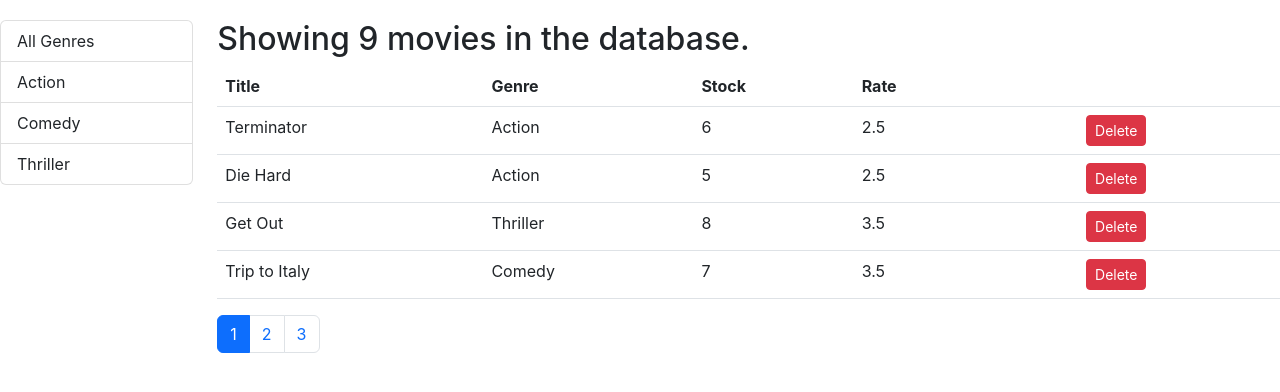
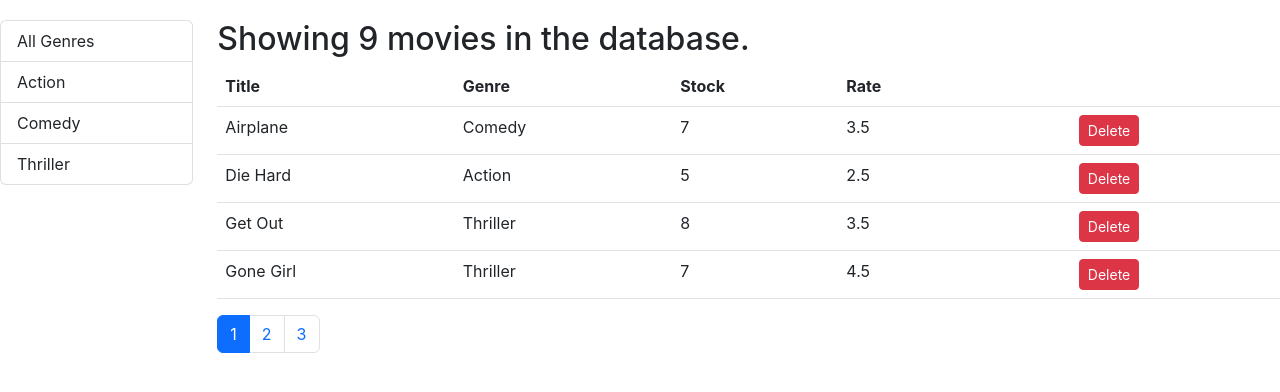
Before and after one commit to ducanh4531/my-app, a React (Create React App) app: page / in a window 1280 px wide. Shown: the top 392 px of the page. Built offline with nearby package versions, Linux system fonts and the light colour scheme; the HTML template or start-up script is replaced by a standard one.

Commit message:
implement sorting feature

```diff
--- a/src/components/common/like.jsx
+++ b/src/components/common/like.jsx
@@ -3,11 +3,10 @@ const Like = ({ liked, onLike }) => {
 		<>
 			<i
 				onClick={onLike}
-				className={`btn btn-default btn-sm fa fa-heart${
+				className={`clickable btn btn-default btn-sm fa fa-heart${
 					liked ? "" : "-o"
 				}`}
 				aria-hidden="true"
-				cursor="pointer"
 			></i>
 		</>
 	);
--- a/src/components/common/listGroup.jsx
+++ b/src/components/common/listGroup.jsx
@@ -6,14 +6,12 @@ const ListGroup = ({
 	valueProperty,
 }) => {
 	return (
-		<>
 		<ul className="list-group">
 			{items.map((item) => (
 				<li
-						style={{ cursor: "pointer" }}
 					onClick={() => onItemSelect(item)}
 					key={item[valueProperty]}
-						className={`list-group-item ${
+					className={`clickable list-group-item ${
 						selectedItem === item ? "active" : ""
 					}`}
 				>
@@ -21,7 +19,6 @@ const ListGroup = ({
 				</li>
 			))}
 		</ul>
-		</>
 	);
 };
 
--- a/src/components/common/pagination.jsx
+++ b/src/components/common/pagination.jsx
@@ -13,11 +13,7 @@ const Pagination = ({ pageSize, itemsCount, currentPage, onPageChange }) => {
 		<nav aria-label="Page navigation">
 			<ul className="pagination">
 				{pages.map((page) => (
-					<li
-						key={page}
-						className="page-item"
-						style={{ cursor: "pointer" }}
-					>
+					<li key={page} className="clickable page-item">
 						<a
 							className={`page-link ${
 								page === currentPage ? "active" : ""
--- /dev/null
+++ b/src/components/common/table.jsx
@@ -0,0 +1,17 @@
+import TableHeader from "./tableHeader";
+import TableBody from "./tableBody";
+
+const Table = ({ columns, sortColumn, onSort, data }) => {
+	return (
+		<table className="table">
+			<TableHeader
+				columns={columns}
+				sortColumn={sortColumn}
+				onSort={onSort}
+			/>
+			<TableBody data={data} columns={columns} />
+		</table>
+	);
+};
+
+export default Table;
--- /dev/null
+++ b/src/components/common/tableBody.jsx
@@ -0,0 +1,28 @@
+import _ from "lodash";
+
+const TableBody = ({ data, columns }) => {
+	const renderCell = (item, column) => {
+		if (column.content) return column.content(item);
+		return _.get(item, column.path);
+	};
+
+	const createKey = (item, column) => {
+		return item._id + (column.path || column.key);
+	};
+
+	return (
+		<tbody>
+			{data.map((item) => (
+				<tr key={item._id}>
+					{columns.map((column) => (
+						<td key={createKey(item, column)}>
+							{renderCell(item, column)}
+						</td>
+					))}
+				</tr>
+			))}
+		</tbody>
+	);
+};
+
+export default TableBody;
--- /dev/null
+++ b/src/components/common/tableHeader.jsx
@@ -0,0 +1,44 @@
+const TableHeader = ({ columns, sortColumn, onSort }) => {
+	// move logic to avoid duplicate in parent components
+	const raiseSort = (path) => {
+		// create this const to check path and change order if needed
+		const cloneSortColumn = { ...sortColumn };
+		if (cloneSortColumn.path === path) {
+			cloneSortColumn.order =
+				cloneSortColumn.order === "asc" ? "desc" : "asc";
+		} else {
+			cloneSortColumn.path = path;
+			cloneSortColumn.order = "asc";
+		}
+		onSort(cloneSortColumn);
+	};
+
+	const renderSortIcon = (column) => {
+		if (sortColumn.path !== column.path) {
+			return null;
+		} else if (sortColumn.order === "asc") {
+			return <i className="fa fa-sort-asc"></i>;
+		} else {
+			return <i className="fa fa-sort-desc"></i>;
+		}
+	};
+
+	return (
+		<thead>
+			<tr>
+				{columns.map((column) => (
+					<th
+						className="clickable"
+						key={column.path || column.key}
+						onClick={() => raiseSort(column.path)}
+					>
+						{column.label}
+						{renderSortIcon(column)}
+					</th>
+				))}
+			</tr>
+		</thead>
+	);
+};
+
+export default TableHeader;
--- a/src/components/movies.jsx
+++ b/src/components/movies.jsx
@@ -1,13 +1,13 @@
-/* eslint-disable no-unused-vars */
 import { useState, useEffect } from "react";
 
+import _ from "lodash";
 import { getMovies } from "../services/fakeMovieService";
 import { deleteMovie } from "../services/fakeMovieService";
 import { getGenres } from "../services/fakeGenreService";
 import { paginate } from "../utils/paginate";
 import ListGroup from "./common/listGroup";
-import Like from "./common/like";
 import Pagination from "./common/pagination";
+import MoviesTable from "./moviesTable";
 
 const Movies = () => {
 	const [movies, setMovies] = useState([]);
@@ -15,6 +15,10 @@ const Movies = () => {
 	const [currentPage, setCurrentPage] = useState(1);
 	const [genres, setGenres] = useState([]);
 	const [selectedGenre, setSelectedGenre] = useState("");
+	const [sortColumn, setSortColumn] = useState({
+		path: "title",
+		order: "asc",
+	});
 
 	useEffect(() => {
 		const rawMovies = getMovies();
@@ -22,7 +26,7 @@ const Movies = () => {
 	}, []);
 
 	useEffect(() => {
-		const rawGenres = [{ name: "All Genres" }, ...getGenres()];
+		const rawGenres = [{ _id: "", name: "All Genres" }, ...getGenres()];
 		setGenres(rawGenres);
 	}, []);
 
@@ -49,13 +53,32 @@ const Movies = () => {
 		setCurrentPage(1);
 	};
 
-	const filtered =
-		selectedGenre && selectedGenre._id
-			? movies.filter((m) => m.genre._id === selectedGenre._id)
-			: movies;
+	const handleSort = (sortColumn) => {
+		setSortColumn(sortColumn);
+	};
 
-	const { length: count } = movies;
-	const allMovies = paginate(filtered, currentPage, pageSize);
+	// encapsulated the logic into a function:
+	const getPagedData = () => {
+		const filtered =
+			selectedGenre && selectedGenre._id
+				? movies.filter((m) => m.genre._id === selectedGenre._id)
+				: movies;
+
+		// use lodash to order filtered list by using specific path of objects in array and order asc or desc
+		const sorted = _.orderBy(
+			filtered,
+			[sortColumn.path],
+			[sortColumn.order]
+		);
+
+		// no need the code below, the constant allMovies replaced it
+		// const { length: count } = movies;
+		const allMovies = paginate(sorted, currentPage, pageSize);
+
+		return { totalCount: filtered.length, data: allMovies };
+	};
+
+	const { totalCount, data: allMovies } = getPagedData();
 
 	return (
 		<div className="row">
@@ -69,49 +92,19 @@ const Movies = () => {
 			</div>
 			<div className="col">
 				<h2>
-					Showing{" "}
-					{filtered.length ? `${filtered.length} movies` : "no movie"}{" "}
+					Showing {totalCount ? `${totalCount} movies` : "no movie"}{" "}
 					in the database.
 				</h2>
-				<table className="table">
-					<thead>
-						<tr>
-							<th>Title</th>
-							<th>Genre</th>
-							<th>Stock</th>
-							<th>Rate</th>
-							<th />
-							<th />
-						</tr>
-					</thead>
-					<tbody>
-						{allMovies.map((movie) => (
-							<tr key={movie._id}>
-								<td>{movie.title}</td>
-								<td>{movie.genre.name}</td>
-								<td>{movie.numberInStock}</td>
-								<td>{movie.dailyRentalRate}</td>
-								<td>
-									<Like
-										liked={movie.like}
-										onLike={() => handleLike(movie)}
-									/>
-								</td>
-								<td>
-									<button
-										className="btn btn-danger btn-sm"
-										onClick={() => handleDelete(movie._id)}
-									>
-										Delete
-									</button>
-								</td>
-							</tr>
-						))}
-					</tbody>
-				</table>
+				<MoviesTable
+					allMovies={allMovies}
+					sortColumn={sortColumn}
+					onLike={handleLike}
+					onDelete={handleDelete}
+					onSort={handleSort}
+				/>
 				<Pagination
 					pageSize={pageSize}
-					itemsCount={filtered.length}
+					itemsCount={totalCount}
 					currentPage={currentPage}
 					onPageChange={handlePageChange}
 				/>
--- /dev/null
+++ b/src/components/moviesTable.jsx
@@ -0,0 +1,38 @@
+import Like from "./common/like";
+import Table from "./common/table";
+
+const MoviesTable = ({ allMovies, sortColumn, onLike, onDelete, onSort }) => {
+	const columns = [
+		{ path: "title", label: "Title" },
+		{ path: "genre.name", label: "Genre" },
+		{ path: "numberInStock", label: "Stock" },
+		{ path: "dailyRentalRate", label: "Rate" },
+		{
+			key: "like",
+			content: (movie) => (
+				<Like liked={movie.like} onLike={() => onLike(movie)} />
+			),
+		},
+		{
+			key: "delete",
+			content: (movie) => (
+				<button
+					className="btn btn-danger btn-sm"
+					onClick={() => onDelete(movie._id)}
+				>
+					Delete
+				</button>
+			),
+		},
+	];
+	return (
+		<Table
+			columns={columns}
+			sortColumn={sortColumn}
+			onSort={onSort}
+			data={allMovies}
+		/>
+	);
+};
+
+export default MoviesTable;
--- a/src/index.css
+++ b/src/index.css
@@ -12,3 +12,7 @@ code {
 	font-family: source-code-pro, Menlo, Monaco, Consolas, "Courier New",
 		monospace;
 }
+
+.clickable {
+	cursor: pointer;
+}
```
Lines whose indentation alone changed are shown as unchanged.
